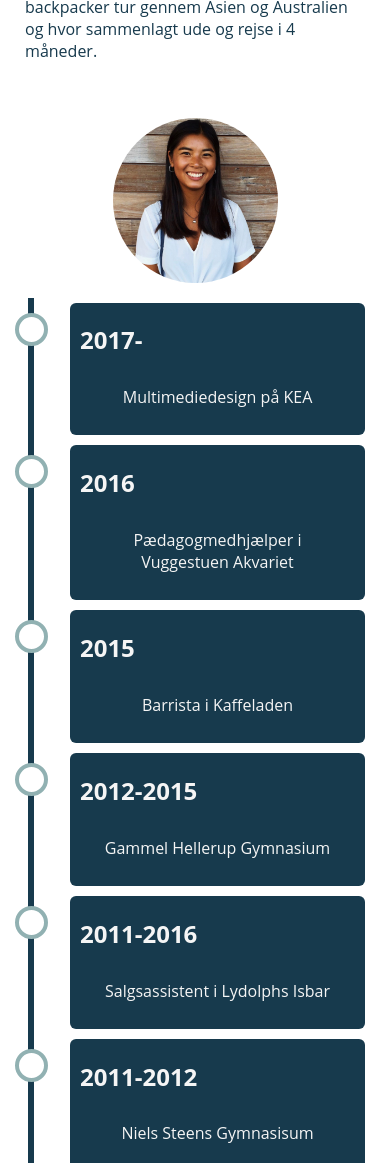
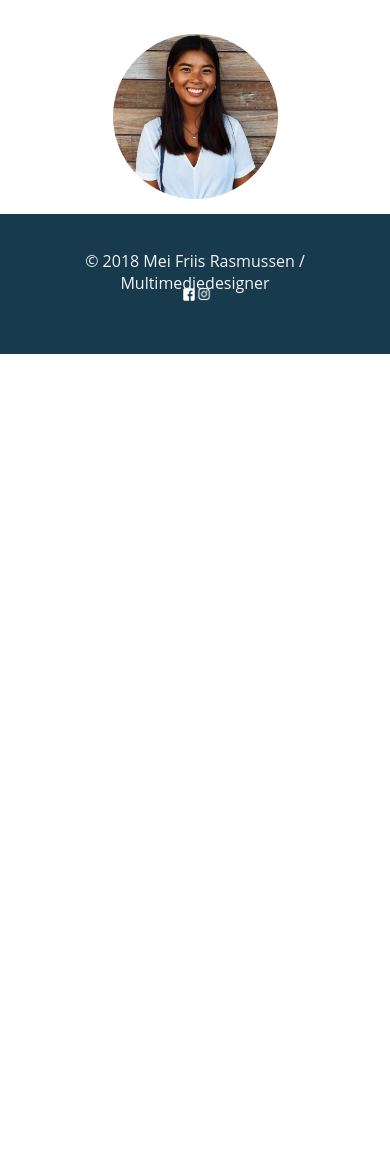
Before and after one commit to meifriis/portfolio, a plain HTML site: page index.html in a window 390 px wide. Shown: the part 837-2000 px from the top of the page. After the commit the page ends 1191 px from the top, so only its background shows below. Drawn offline with Linux system fonts and the light colour scheme.

Commit message:
webdesign

```diff
--- a/index.html
+++ b/index.html
@@ -67,8 +67,6 @@
             <p> Jeg dimitterede fra Gammel Hellerup Gymnasium i 2015 hvorefter jeg holdte 2 sabbatår. Det første år brugte jeg på at arbejde som pædagogmedhjælper i en vuggestuen for, at tjene op til min store rejse året efter. I august 2016 tog jeg på backpacker tur gennem Asien og Australien og hvor sammenlagt ude og rejse i 4 måneder. </p>
 
 
-
-
         </div>
 
 
@@ -80,60 +78,6 @@
     </section>
 
 
-
-
-
-
-    <section id="tidslinje">
-
-        <div class="timeline">
-            <div class="container left">
-                <div class="content">
-                    <h2>2017-</h2>
-                    <p> Multimediedesign på KEA</p>
-                </div>
-            </div>
-            <div class="container right">
-                <div class="content">
-                    <h2>2016</h2>
-                    <p>Pædagogmedhjælper i Vuggestuen Akvariet</p>
-                </div>
-            </div>
-            <div class="container left">
-                <div class="content">
-                    <h2>2015</h2>
-                    <p>Barrista i Kaffeladen</p>
-                </div>
-            </div>
-            <div class="container right">
-                <div class="content">
-                    <h2>2012-2015</h2>
-                    <p>Gammel Hellerup Gymnasium</p>
-                </div>
-            </div>
-            <div class="container left">
-                <div class="content">
-                    <h2>2011-2016</h2>
-                    <p>Salgsassistent i Lydolphs Isbar</p>
-                </div>
-            </div>
-            <div class="container right">
-                <div class="content">
-                    <h2>2011-2012</h2>
-                    <p>Niels Steens Gymnasisum</p>
-                </div>
-            </div>
-            <div class="container left">
-                <div class="content">
-                    <h2>2002-2011</h2>
-                    <p>Strandvejsskolen</p>
-                </div>
-            </div>
-        </div>
-
-
-
-    </section>
 
 
 
--- a/stylesheet.css
+++ b/stylesheet.css
@@ -1,12 +1,12 @@
+* {
+    box-sizing: border-box;
+}
+
 body {
     margin: 0;
     padding: 0;
-    box-sizing: border-box;
     font-family: 'Open Sans', sans-serif;
     color: #173a4d;
-
-
-
 }
 
 .title h1 {
@@ -27,7 +27,6 @@ body {
 }
 
 
-/*-------- DROPDOWN ---------- */
 
 /******MENU************/
 
@@ -50,11 +49,14 @@ ul {
     font-family: 'Open Sans', sans-serif;
     font-weight: 700;
     font-size: 1em;
+    line-height: 0.5;
 }
+
 
 li {
     float: left;
 }
+
 
 li a {
     display: block;
@@ -62,7 +64,8 @@ li a {
     text-align: center;
     padding: 14px 16px;
     text-decoration: none;
-    width: 200px
+    width: 200px;
+    height: 1px;
 }
 
 li a:hover {
@@ -289,170 +292,6 @@ h2 {
 
 
 
-/************ TIDSLINJE********************/
-
-* {
-    box-sizing: border-box;
-}
-
-/* Set a background color */
-
-body {
-    background-color: #ffffff;
-    font-family: 'Open sans', sans-serif;
-}
-
-/* The actual timeline (the vertical ruler) */
-
-.timeline {
-    position: relative;
-    max-width: 800px;
-    margin: 0 auto;
-}
-
-
-/* The actual timeline (the vertical ruler) */
-
-.timeline::after {
-    content: '';
-    position: absolute;
-    width: 6px;
-    background-color: #173a4d;
-    top: 0;
-    bottom: 0;
-    left: 50%;
-    margin-left: -3px;
-}
-
-/* Container around content */
-
-.container {
-    padding: 5px 40px;
-    position: relative;
-    background-color: inherit;
-    width: 50%;
-}
-
-/* The circles on the timeline */
-
-.container::after {
-    content: '';
-    position: absolute;
-    width: 25px;
-    height: 25px;
-    right: -17px;
-    background-color: white;
-    border: 4px solid #91b1b2;
-    top: 15px;
-    border-radius: 50%;
-    z-index: 1;
-}
-
-/* Place the container to the left */
-
-.left {
-    left: 0;
-}
-
-/* Place the container to the right */
-
-.right {
-    left: 50%;
-}
-
-/* Add arrows to the left container (pointing right) */
-
-.left::before {
-    content: " ";
-    height: 0;
-    position: absolute;
-    top: 22px;
-    width: 0;
-    z-index: 1;
-    right: 30px;
-    border: medium solid white;
-    border-width: 10px 0 10px 10px;
-    border-color: transparent transparent transparent white;
-}
-
-/* Add arrows to the right container (pointing left) */
-
-.right::before {
-    content: " ";
-    height: 0;
-    position: absolute;
-    top: 22px;
-    width: 0;
-    z-index: 1;
-    left: 30px;
-    border: medium solid white;
-    border-width: 10px 10px 10px 0;
-    border-color: transparent white transparent transparent;
-}
-
-/* Fix the circle for containers on the right side */
-
-.right::after {
-    left: -16px;
-}
-
-/* The actual content */
-
-.content {
-    padding: 1px 10px;
-    background-color: #173a4d;
-    position: relative;
-    border-radius: 6px;
-}
-
-/* Media queries - Responsive timeline on screens less than 600px wide */
-
-@media all and (max-width: 600px) {
-    /* Place the timelime to the left */
-    .timeline::after {
-        left: 31px;
-    }
-
-    /* Full-width containers */
-    .container {
-        width: 100%;
-        padding-left: 70px;
-        padding-right: 25px;
-    }
-
-    /* Make sure that all arrows are pointing leftwards */
-    .container::before {
-        left: 60px;
-        border: medium solid white;
-        border-width: 10px 10px 10px 0;
-        border-color: transparent white transparent transparent;
-    }
-
-    /* Make sure all circles are at the same spot */
-    .left::after,
-    .right::after {
-        left: 15px;
-    }
-
-    /* Make all right containers behave like the left ones */
-    .right {
-        left: 0%;
-    }
-}
-
-
-#tidslinje h2 {
-    color: whitesmoke;
-    background-color: #173a4d;
-
-}
-
-
-#tidslinje p {
-    color: whitesmoke;
-}
-
-
 /********************Portfolio***************/
 
 #velkommen {
@@ -477,7 +316,7 @@ body {
 }
 
 .port img:hover {
-    transform: scale(1.2);
+    transform: scale(1.1);
 }
 
 .flex {
@@ -488,15 +327,13 @@ body {
 /********************FOOTER**********/
 
 footer,
-p {
+footer p {
     background-color: #173a4d;
     text-align: center;
     color: whitesmoke;
     padding: 10px;
     font-family: 'Open Sans', sans-serif;
-
 }
-
 
 
 footer {
@@ -538,3 +375,44 @@ footer {
     margin-right: 10px;
     width: 49%;
 }
+
+/********WEBDESIGN********/
+
+#splash h2 {
+    text-align: center;
+}
+
+.flex {
+    display: flex;
+    flex-wrap: wrap;
+}
+
+.stilartsite {
+    flex-grow: 1;
+    flex-basis: 400px;
+    padding: 15px;
+}
+
+.powerpoint {
+    flex-grow: 1;
+    flex-basis: 400px;
+}
+
+#street img {
+    width: 60vw;
+    margin: 0 auto;
+    display: block;
+}
+
+.powerpoint img {
+    width: 100%;
+    margin: 0 auto;
+    display: block;
+    transition: all 0.2s ease;
+    padding: 15px;
+
+}
+
+.powerpoint img:hover {
+    transform: scale(1.1);
+}
```
Also changed, not shown: html.html (+32 -0 lines), webdesign/splash.jpg (added), webdesign/splash.png (added), 6 other files.
